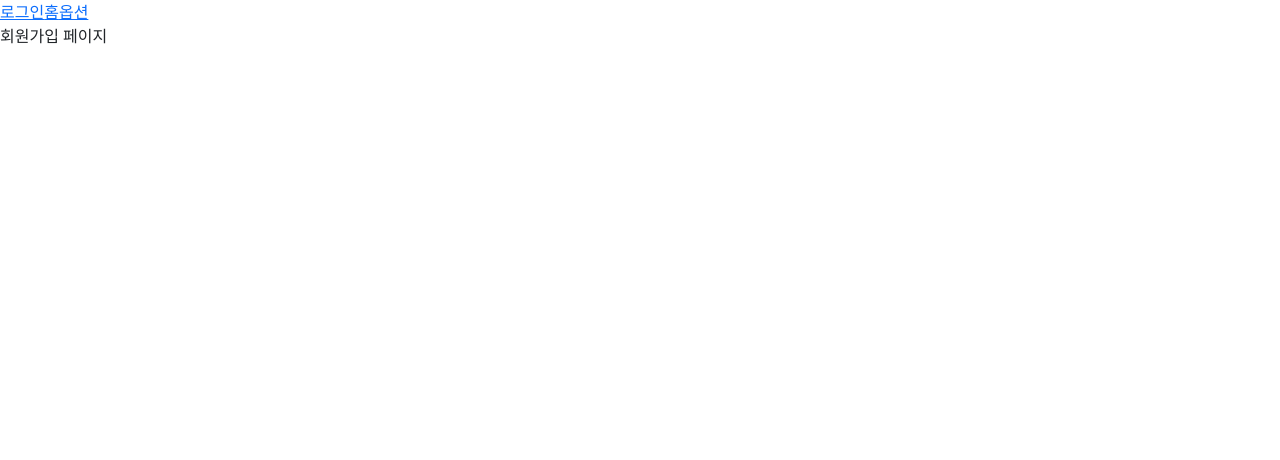
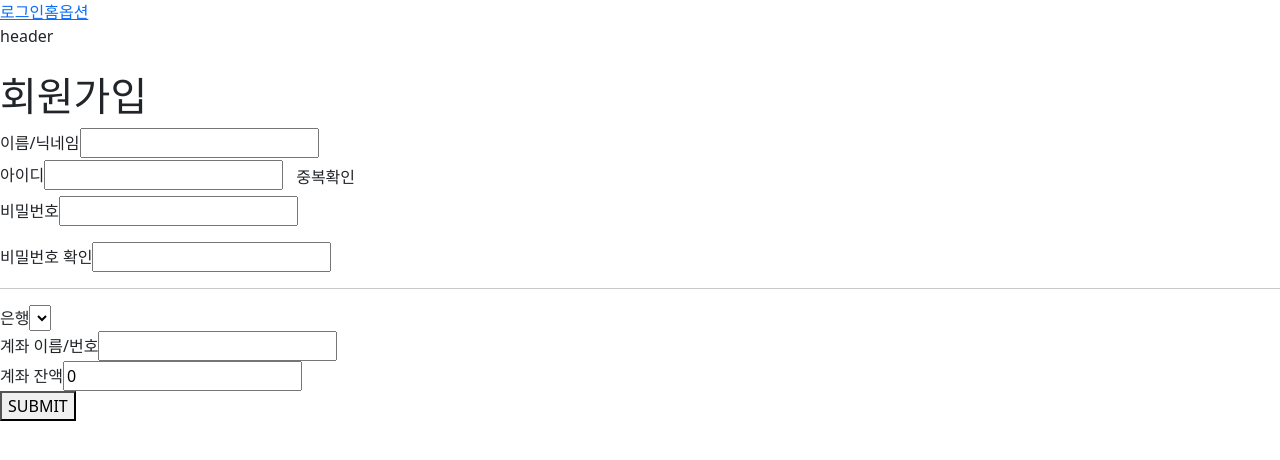
Before and after one commit to kb-28-loading/account-book, a Vue app in the folder skeleton-project/: page /join in a window 1280 px wide. Shown: the top 460 px of the page. Built offline with nearby package versions, Linux system fonts and the light colour scheme.

Commit message:
Feat. 회원가입 화면 구성

```diff
--- a/skeleton-project/src/components/Footer.vue
+++ b/skeleton-project/src/components/Footer.vue
@@ -1,5 +1,8 @@
 <template>
-  <div></div>
+  <div>
+    <hr />
+    Footer
+  </div>
 </template>
 
 <script setup></script>
--- a/skeleton-project/src/components/Header.vue
+++ b/skeleton-project/src/components/Header.vue
@@ -1,4 +1,7 @@
 <template>
-  <div></div>
+  <div>
+    Header
+    <hr />
+  </div>
 </template>
 <script setup></script>
--- a/skeleton-project/src/components/Join.vue
+++ b/skeleton-project/src/components/Join.vue
@@ -1,4 +1,85 @@
 <template>
-  <div>회원가입 페이지</div>
+  <div>
+    <header>header</header>
+    <br />
+    <div>
+      <h1>회원가입</h1>
+      <div>
+        <label
+          ><span>이름/닉네임</span
+          ><input type="text" v-model.trim="userName" /></label
+        ><br />
+        <label
+          ><span>아이디</span><input type="text" v-model.trim="userID" /></label
+        ><span class="btn">중복확인</span><br />
+        <div>{{ usedID === 1 ? '사용중인 아이디입니다.' : '' }}</div>
+        <label
+          ><span>비밀번호</span
+          ><input type="password" v-model.trim="userPW" /></label
+        ><br />
+        <div>
+          <p>
+            {{
+              userPW.length ? '영어/숫자 혼합하여 8자 이상 입력해주세요.' : ''
+            }}
+          </p>
+        </div>
+        <label
+          ><span>비밀번호 확인</span
+          ><input type="password" v-model.trim="userPWChecked" /></label
+        ><br />
+        <div>
+          <p class="text-danger">
+            {{
+              userPW === userPWChecked ? '' : '비밀번호가 일치하지 않습니다.'
+            }}
+          </p>
+        </div>
+        <hr />
+        <label
+          ><span>은행</span
+          ><select name="bank" id="bank" v-model="bank">
+            <option value=""></option>
+            <option
+              v-for="bank in bankList"
+              :value="bank"
+            ></option></select></label
+        ><br />
+        <label
+          ><span>계좌 이름/번호</span
+          ><input type="text" v-model.trims="info" /></label
+        ><br />
+        <label
+          ><span>계좌 잔액</span
+          ><input type="text" v-model.number="balance" /></label
+        ><br />
+        <button>SUBMIT</button>
+      </div>
+    </div>
+  </div>
 </template>
-<script setup></script>
+<script setup>
+import axios from 'axios';
+import { ref } from 'vue';
+
+// 입력받을 정보를 담을 변수 선언
+const userName = ref('');
+const userID = ref('');
+const userPW = ref('');
+const userPWChecked = ref('');
+const bank = ref('');
+const info = ref('');
+const balance = ref(0);
+
+// id 중복확인 로직
+const usedID = ref(0);
+const checkID = async () => {
+  const resp = await axios.get('/api/users');
+  const data = resp.data;
+  for (let i = 0; i < data.length; i++) {
+    if (data[i].userID === userID.value) {
+      usedID.value = 1;
+    }
+  }
+};
+</script>
```
